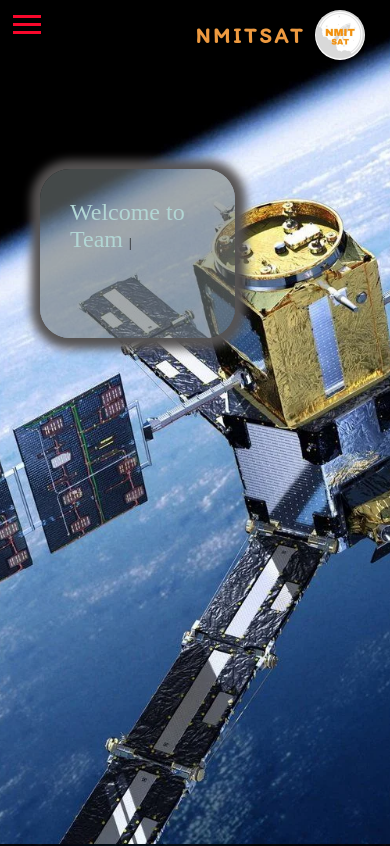
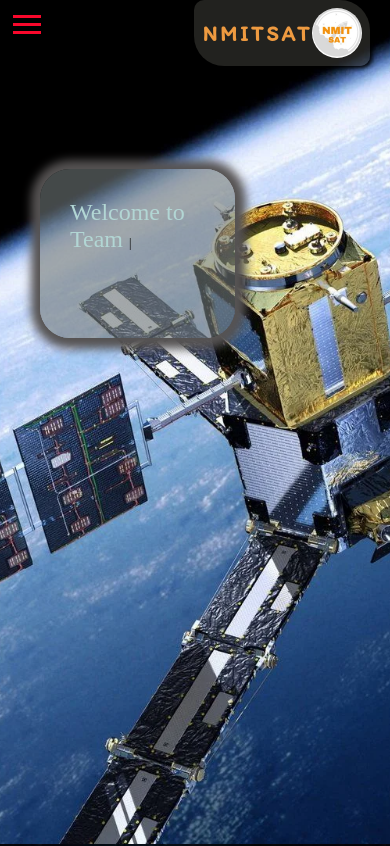
Before and after one commit to Team-NMITSat/CANSAT_website, a plain HTML site: page index.html in a window 390 px wide. Shown: the top 846 px of the page. Drawn offline with nearby package versions, Linux system fonts and the light colour scheme.

Commit message:
commit all

```diff
--- a/CSS/responsive.css
+++ b/CSS/responsive.css
@@ -66,8 +66,9 @@
     }
 
     .logo-div{
-        position: absolute;
-        margin: auto;
+        position: fixed;
+        /* margin: auto; */
+        margin: 0;
         display: flex;
         align-items: center;
         justify-content: center;
--- a/CSS/styles.css
+++ b/CSS/styles.css
@@ -13,8 +13,8 @@ body{
 html{
     scroll-behavior: smooth;
     overflow-x: hidden;
-    font-size: 75%;
     height: 80%;
+    font-size:80%;
 }
 
 .hero-bg{
@@ -56,6 +56,11 @@ html{
     letter-spacing: 1px;
 }
 
+.nav-hero nav ul li:hover{
+    transition: 0.3s ease;
+    scale: 1.05;
+}
+
 .nav-hero nav ul li a{
     text-decoration: inherit;
     color: white;
@@ -78,12 +83,18 @@ html{
 
 .logo-div{
     position: fixed;
-    right: 25px;
-    top: 10px;
+    right: 20px;
+    /* top: 5px; */
+    background-color: #3b3b3693;
+    padding: 8px;
+    border-radius: 10px 30px 10px 30px;
+    box-shadow: 2px 2px 4px 0px;
+    transition: 0.8s ease;
+
 }
 
 .logo p{
-    padding: 0px 10px;
+    /* padding: 0px 10px; */
     font-size: 1.8rem;
     font-family: 'Itim', cursive;
     font-weight: bold;
@@ -93,16 +104,21 @@ html{
 
 .logo p:hover{
     cursor: pointer;
+    scale: 1.05;
+    transition: 1s ease;
 }
 
 .logo img{
     width: 50px;
     height: 50px;
     border-radius: 50%;
+
 }
 
 .logo img:hover{
     cursor: pointer;
+    scale: 1.05;
+    transition: 1s ease;
 }
 
 .hero-content{
```
